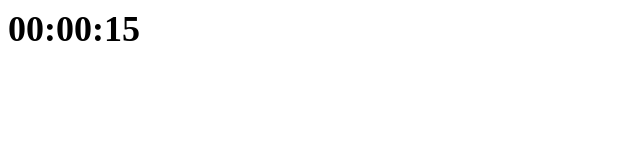
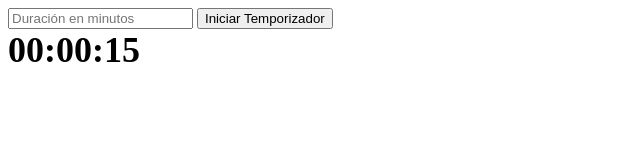
Before and after one commit to jaimegarage/timers, a plain HTML site: page index.html in a window 1280 px wide. Shown: the whole page, without its empty margins (0-640 px from the left). Drawn offline with Linux system fonts and the light colour scheme.

Commit message:
Update index.html

```diff
--- a/index.html
+++ b/index.html
@@ -7,6 +7,8 @@
     <link rel="stylesheet" href="styles.css">
 </head>
 <body>
+    <input type="number" id="duracion" placeholder="Duración en minutos">
+    <button onclick="iniciarTemporizador()">Iniciar Temporizador</button>
     <div class="temporizador" id="temporizador">00:00:00</div>
 
     <script src="script.js"></script>
```
